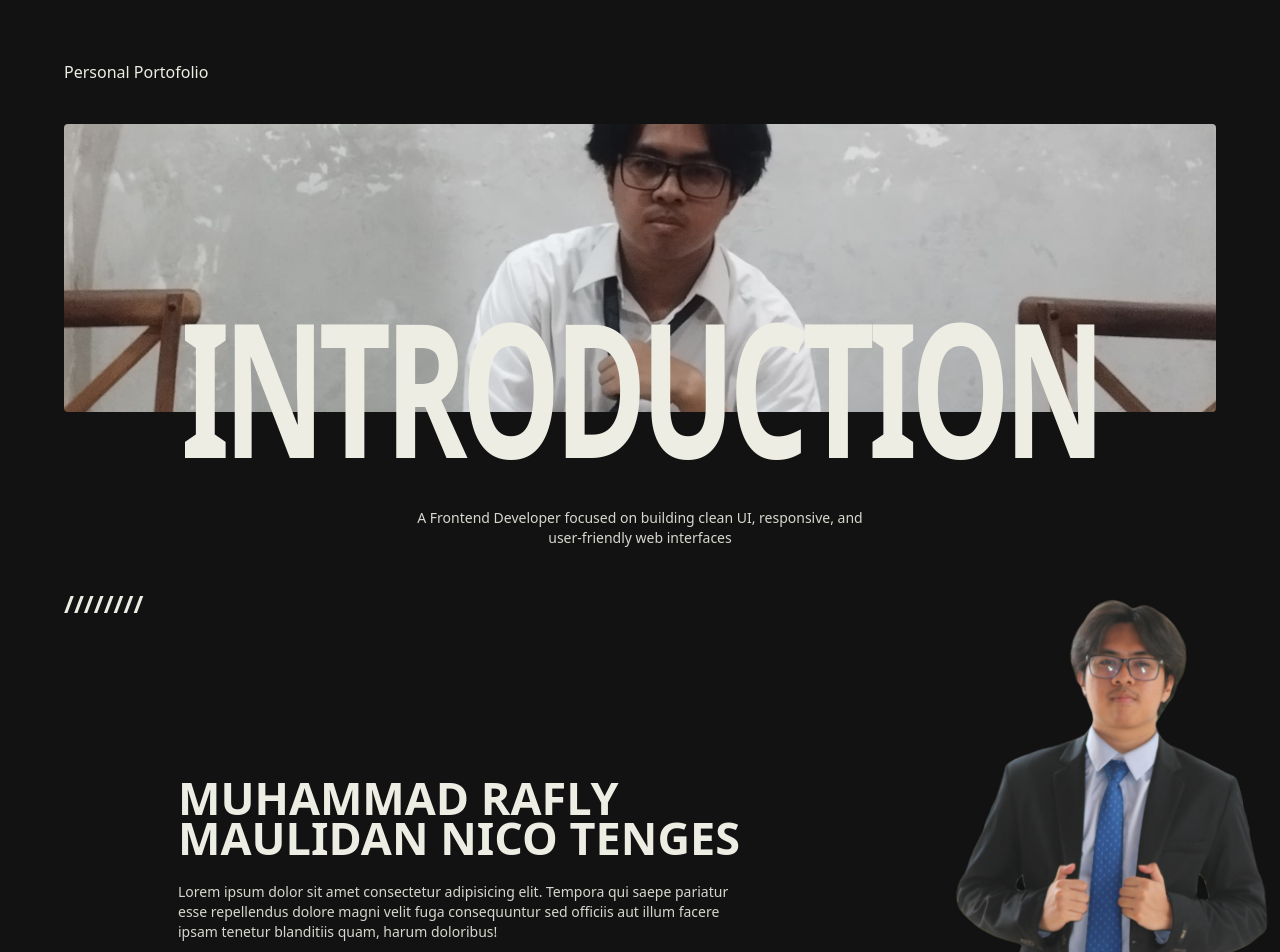
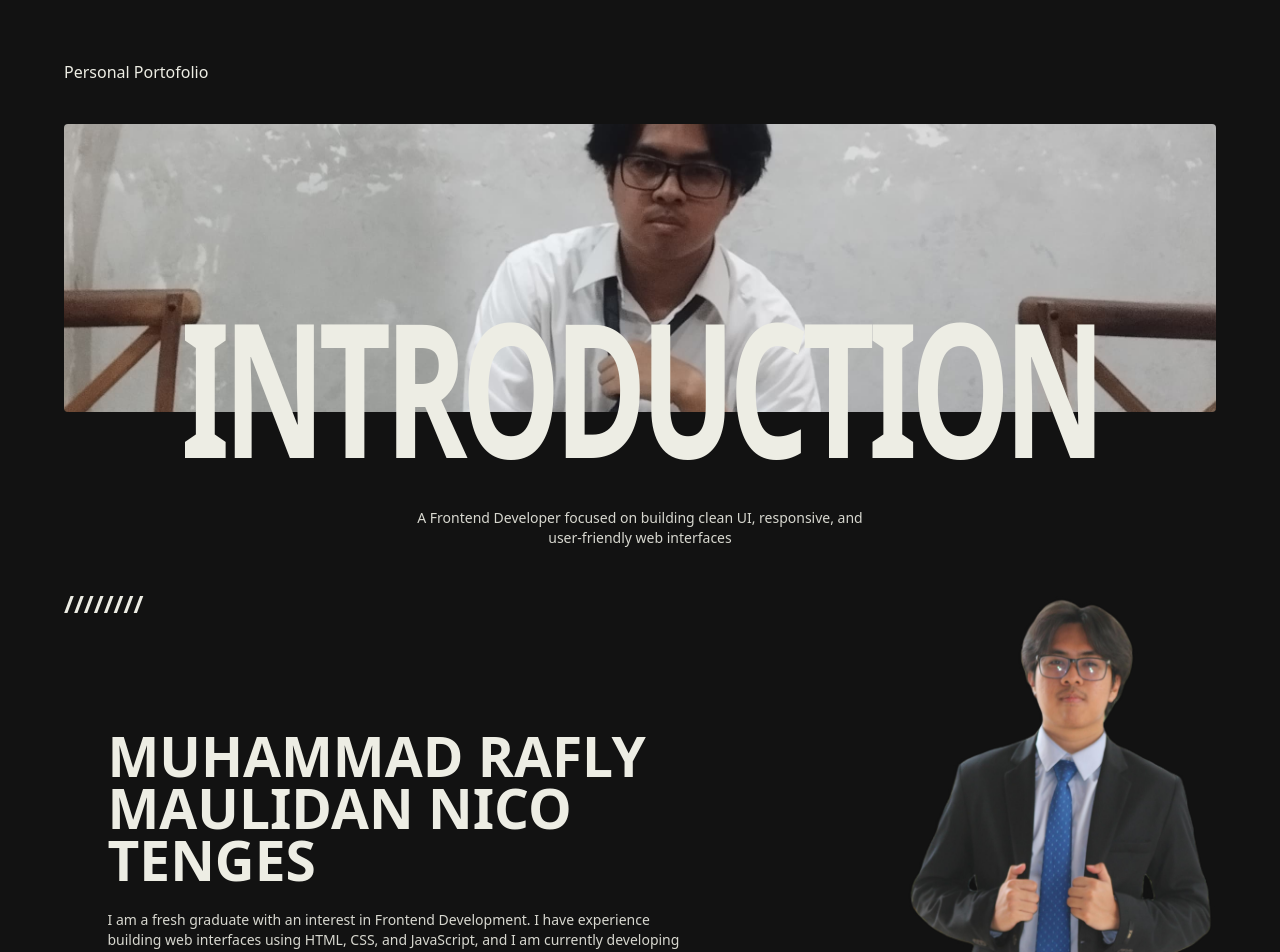
Before and after one commit to seeyouridan/porto-project, a React (Vite) app: page / in a window 1280 px wide. Shown: the top 952 px of the page. Built offline with nearby package versions, Linux system fonts and the light colour scheme.

Commit message:
Menambah teks narasi

```diff
--- a/src/App.jsx
+++ b/src/App.jsx
@@ -42,17 +42,19 @@ function App() {
 				</div>
 
 				<div className="content -mt-25">
-					<div className="grid grid-cols-4 gap-4 ">
-						<div className="col-start-1 col-end-4 text-left align-middle items-center object-center m-auto max-w-xl pt-20">
-							<h2 className="text-[45px] font-bold text-base/10">
+					<div className="grid grid-cols-4 gap-4 pr-15">
+						<div className="col-start-1 col-end-4 m-auto max-w-2xl pt-20 ">
+							<h2 className="text-[55px] font-bold text-base/13">
 								MUHAMMAD RAFLY MAULIDAN NICO TENGES
 							</h2>
 							<br />
-							<p className="text-sm opacity-90">
-								Lorem ipsum dolor sit amet consectetur adipisicing elit. Tempora
-								qui saepe pariatur esse repellendus dolore magni velit fuga
-								consequuntur sed officiis aut illum facere ipsam tenetur
-								blanditiis quam, harum doloribus!
+							<p className="text-sm opacity-90 max-w-xl">
+								I am a fresh graduate with an interest in Frontend Development.
+								I have experience building web interfaces using HTML, CSS, and
+								JavaScript, and I am currently developing personal projects with
+								React. I enjoy creating clean, responsive, and user-friendly
+								designs, and I continuously improve my skills through hands-on
+								projects.
 							</p>
 						</div>
 						<div className="col-span-3 col-end-7 text-right">
```
